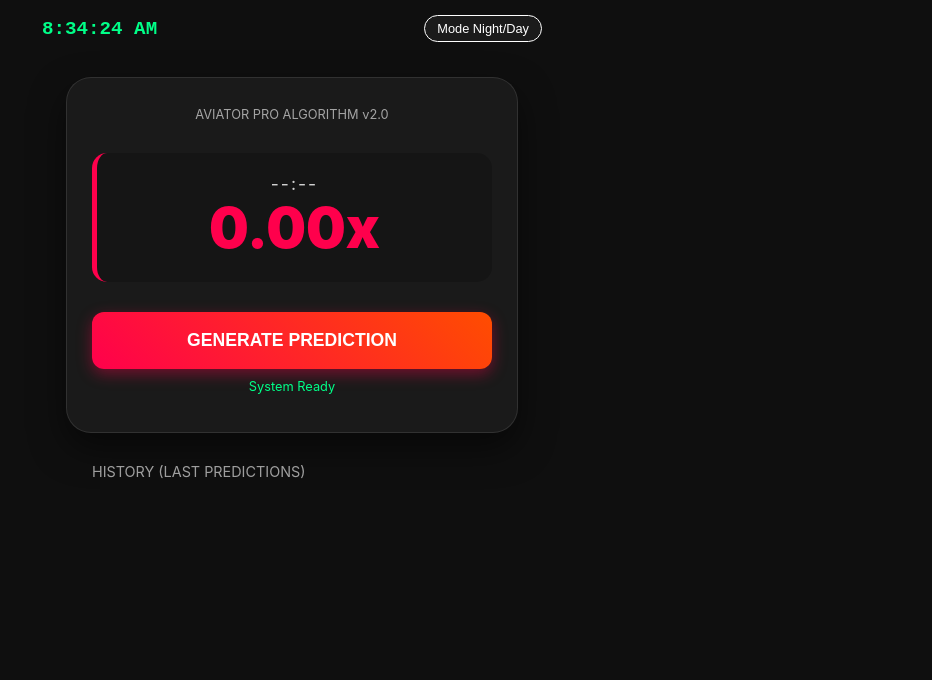
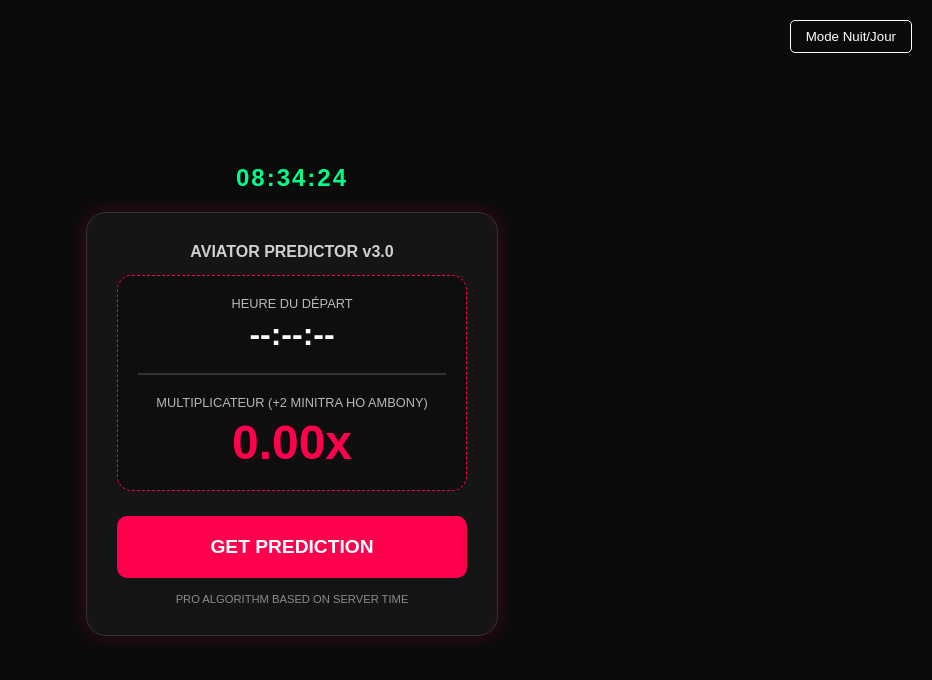
Before and after one commit to Nathanrak/index.html, a plain HTML site: page index.html in a window 1280 px wide. Shown: the whole page, without its empty margins (348-1280 px from the left). Drawn offline with Linux system fonts and the light colour scheme.

Commit message:
Update index.html

```diff
--- a/index.html
+++ b/index.html
@@ -3,224 +3,191 @@
 <head>
     <meta charset="UTF-8">
     <meta name="viewport" content="width=device-width, initial-scale=1.0">
-    <title>Aviator Pro Predictor</title>
+    <title>AVIATOR PREDICTOR PRO</title>
     <style>
         :root {
-            --bg-color: #0f0f0f;
-            --card-bg: #1a1a1a;
-            --text-primary: #ffffff;
-            --accent: #ff004c; /* Loko Aviator */
-            --secondary: #00ff88; /* Loko ho an'ny fandresena */
-            --glass: rgba(255, 255, 255, 0.05);
+            --bg: #0b0b0b;
+            --card: #151515;
+            --accent: #ff004c;
+            --text: #ffffff;
+            --green: #00ff88;
         }
 
         [data-theme="light"] {
-            --bg-color: #f0f2f5;
-            --card-bg: #ffffff;
-            --text-primary: #1a1a1a;
-            --glass: rgba(0, 0, 0, 0.05);
+            --bg: #f5f5f5;
+            --card: #ffffff;
+            --text: #1a1a1a;
         }
 
         body {
-            background-color: var(--bg-color);
-            color: var(--text-primary);
-            font-family: 'Inter', sans-serif;
+            background-color: var(--bg);
+            color: var(--text);
+            font-family: 'Arial', sans-serif;
             margin: 0;
             display: flex;
             flex-direction: column;
             align-items: center;
+            justify-content: center;
             min-height: 100vh;
             transition: 0.3s;
         }
 
-        /* Header & Theme */
-        .header {
-            width: 100%;
-            padding: 15px;
-            display: flex;
-            justify-content: space-between;
-            align-items: center;
-            max-width: 500px;
+        /* Mode Nuit/Jour Button */
+        .theme-toggle {
+            position: absolute;
+            top: 20px;
+            right: 20px;
+            padding: 8px 15px;
+            border-radius: 5px;
+            cursor: pointer;
+            border: 1px solid var(--text);
+            background: transparent;
+            color: var(--text);
         }
 
-        .theme-btn {
-            background: var(--glass);
-            border: 1px solid var(--text-primary);
-            color: var(--text-primary);
-            padding: 5px 12px;
-            border-radius: 20px;
-            cursor: pointer;
-            font-size: 0.8rem;
+        /* Digital Clock Top */
+        #top-clock {
+            font-size: 1.5rem;
+            font-weight: bold;
+            color: var(--green);
+            margin-bottom: 20px;
+            letter-spacing: 2px;
         }
 
-        /* Digital Clock */
-        #clock {
-            font-family: 'Courier New', monospace;
-            font-size: 1.2rem;
-            color: var(--secondary);
-            font-weight: bold;
+        .main-app {
+            background: var(--card);
+            width: 350px;
+            padding: 30px;
+            border-radius: 20px;
+            box-shadow: 0 0 20px rgba(255, 0, 76, 0.2);
+            text-align: center;
+            border: 1px solid #333;
         }
 
-        /* Main Card */
-        .main-card {
-            background: var(--card-bg);
-            width: 90%;
-            max-width: 400px;
-            border-radius: 25px;
-            padding: 25px;
-            box-shadow: 0 15px 35px rgba(0,0,0,0.5);
-            text-align: center;
-            border: 1px solid rgba(255,255,255,0.1);
-            margin-top: 20px;
+        /* RESULTS SECTION */
+        .result-box {
+            background: rgba(0,0,0,0.3);
+            border-radius: 15px;
+            padding: 20px;
+            margin-bottom: 25px;
+            border: 1px dashed var(--accent);
         }
 
-        .prediction-display {
-            margin: 30px 0;
-            padding: 20px;
-            background: rgba(0,0,0,0.2);
-            border-radius: 15px;
-            border-left: 5px solid var(--accent);
+        .label {
+            font-size: 0.8rem;
+            text-transform: uppercase;
+            opacity: 0.7;
+            display: block;
+            margin-bottom: 5px;
         }
 
-        .next-odd {
-            font-size: 3.5rem;
+        .value-time {
+            font-size: 2rem;
+            font-weight: bold;
+            color: var(--text);
+            display: block;
+            margin-bottom: 15px;
+        }
+
+        .value-multiplier {
+            font-size: 3rem;
             font-weight: 900;
             color: var(--accent);
             display: block;
         }
 
-        .next-time {
-            font-size: 1.1rem;
-            opacity: 0.8;
-            letter-spacing: 2px;
-        }
-
-        /* Professional Button */
-        .btn-predict {
-            background: linear-gradient(45deg, var(--accent), #ff4d00);
+        /* THE BUTTON */
+        .predict-btn {
+            background: var(--accent);
             color: white;
             border: none;
             width: 100%;
-            padding: 18px;
-            font-size: 1.1rem;
+            padding: 20px;
+            font-size: 1.2rem;
             font-weight: bold;
-            border-radius: 12px;
+            border-radius: 10px;
             cursor: pointer;
-            box-shadow: 0 5px 15px rgba(255, 0, 76, 0.4);
-            transition: 0.3s;
+            text-transform: uppercase;
+            transition: 0.2s;
         }
 
-        .btn-predict:active { transform: scale(0.98); }
+        .predict-btn:active { transform: scale(0.95); }
 
-        /* History Table */
-        .history-section {
-            width: 90%;
-            max-width: 400px;
-            margin-top: 30px;
+        .footer-text {
+            margin-top: 15px;
+            font-size: 0.7rem;
+            opacity: 0.5;
         }
-
-        .history-title {
-            font-size: 0.9rem;
-            text-transform: uppercase;
-            margin-bottom: 10px;
-            opacity: 0.6;
-            display: block;
-        }
-
-        .history-item {
-            background: var(--glass);
-            display: flex;
-            justify-content: space-between;
-            padding: 12px 20px;
-            border-radius: 10px;
-            margin-bottom: 8px;
-            border-left: 3px solid var(--secondary);
-            animation: fadeIn 0.5s ease-in;
-        }
-
-        @keyframes fadeIn { from { opacity: 0; transform: translateY(10px); } }
     </style>
 </head>
 <body>
 
-    <div class="header">
-        <div id="clock">00:00:00</div>
-        <button class="theme-btn" onclick="toggleTheme()">Mode Night/Day</button>
-    </div>
+    <button class="theme-toggle" onclick="toggleTheme()">Mode Nuit/Jour</button>
 
-    <div class="main-card">
-        <span style="opacity: 0.6; font-size: 0.8rem;">AVIATOR PRO ALGORITHM v2.0</span>
+    <div id="top-clock">00:00:00</div>
 
-        <div class="prediction-display">
-            <span class="next-time" id="pred-time">--:--</span>
-            <span class="next-odd" id="pred-odd">0.00x</span>
+    <div class="main-app">
+        <h2 style="margin-top: 0; font-size: 1rem; opacity: 0.8;">AVIATOR PREDICTOR v3.0</h2>
+
+        <div class="result-box">
+            <span class="label">HEURE DU DÉPART</span>
+            <span class="value-time" id="departure-time">--:--:--</span>
+
+            <hr style="border: 0.5px solid #333; margin: 20px 0;">
+
+            <span class="label">MULTIPLICATEUR (+2 minitra ho ambony)</span>
+            <span class="value-multiplier" id="multiplier-val">0.00x</span>
         </div>
 
-        <button class="btn-predict" onclick="generatePrediction()">GENERATE PREDICTION</button>
-        <p id="status" style="font-size: 0.8rem; margin-top: 10px; color: var(--secondary);">System Ready</p>
-    </div>
+        <button class="predict-btn" onclick="startPrediction()">GET PREDICTION</button>
 
-    <div class="history-section">
-        <span class="history-title">History (Last Predictions)</span>
-        <div id="history-list">
-            </div>
+        <div class="footer-text">PRO ALGORITHM BASED ON SERVER TIME</div>
     </div>
 
     <script>
-        // 1. Clock
+        // 1. Digital Clock Logic
         function updateClock() {
             const now = new Date();
-            document.getElementById('clock').innerText = now.toLocaleTimeString();
+            const timeStr = now.getHours().toString().padStart(2,'0') + ":" +
+                            now.getMinutes().toString().padStart(2,'0') + ":" +
+                            now.getSeconds().toString().padStart(2,'0');
+            document.getElementById('top-clock').innerText = timeStr;
         }
         setInterval(updateClock, 1000);
+        updateClock();
 
-        // 2. Theme Toggle
+        // 2. Theme Logic
         function toggleTheme() {
-            const body = document.body;
-            body.getAttribute('data-theme') === 'light' ? body.removeAttribute('data-theme') : body.setAttribute('data-theme', 'light');
+            document.body.getAttribute('data-theme') === 'light' ?
+            document.body.removeAttribute('data-theme') :
+            document.body.setAttribute('data-theme', 'light');
         }
 
-        // 3. Logic Prediction (+2.00x and Time)
-        function generatePrediction() {
-            const btn = document.querySelector('.btn-predict');
-            const status = document.getElementById('status');
-
+        // 3. Prediction Logic
+        function startPrediction() {
+            const btn = document.querySelector('.predict-btn');
+            btn.innerText = "ANALYZING...";
             btn.disabled = true;
-            status.innerText = "Analyzing server data...";
 
             setTimeout(() => {
-                // Heure de départ: ora izao + 1 ka hatramin'ny 2 minitra
+                // Heure du départ: + 1 hatramin'ny 3 minitra amin'ny ora izao
                 const now = new Date();
+                const randomSeconds = Math.floor(Math.random() * 60);
                 now.setMinutes(now.getMinutes() + Math.floor(Math.random() * 2) + 1);
-                const timeStr = now.getHours().toString().padStart(2,'0') + ":" + now.getMinutes().toString().padStart(2,'0');
 
-                // Multiplicateur: +2.00x no mihoatra foana
-                const odd = (Math.random() * (15.00 - 2.10) + 2.10).toFixed(2);
+                const depTime = now.getHours().toString().padStart(2,'0') + ":" +
+                                now.getMinutes().toString().padStart(2,'0') + ":" +
+                                randomSeconds.toString().padStart(2,'0');
 
-                // Update Display
-                document.getElementById('pred-time').innerText = "START AT: " + timeStr;
-                document.getElementById('pred-odd').innerText = odd + "x";
+                // Multiplicateur (+2 hatramin'ny 15)
+                const mult = (Math.random() * (15.00 - 2.10) + 2.10).toFixed(2);
 
-                // Add to History
-                addToHistory(timeStr, odd);
+                document.getElementById('departure-time').innerText = depTime;
+                document.getElementById('multiplier-val').innerText = mult + "x";
 
+                btn.innerText = "GET PREDICTION";
                 btn.disabled = false;
-                status.innerText = "Prediction Success!";
-            }, 1500);
-        }
-
-        function addToHistory(time, odd) {
-            const list = document.getElementById('history-list');
-            const item = document.createElement('div');
-            item.className = 'history-item';
-            item.innerHTML = `
-                <span>${time}</span>
-                <span style="font-weight:bold; color:var(--secondary)">${odd}x</span>
-            `;
-            list.prepend(item);
-
-            // Limit history to 5 items
-            if (list.children.length > 5) list.lastChild.remove();
+            }, 1000);
         }
     </script>
 </body>
```
